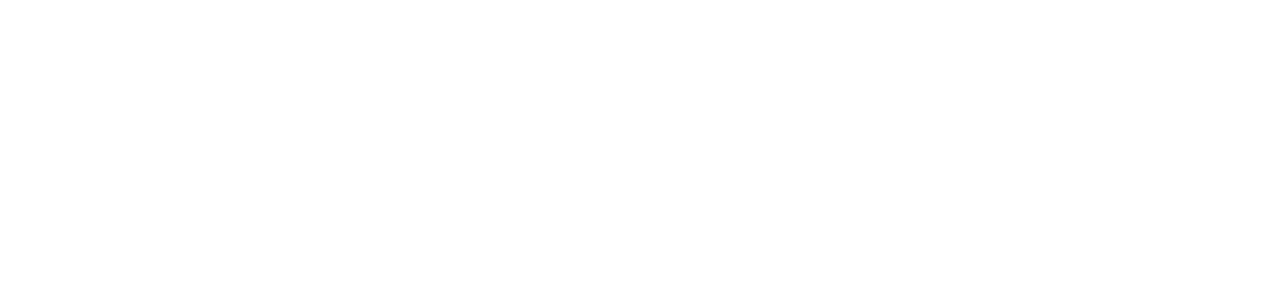
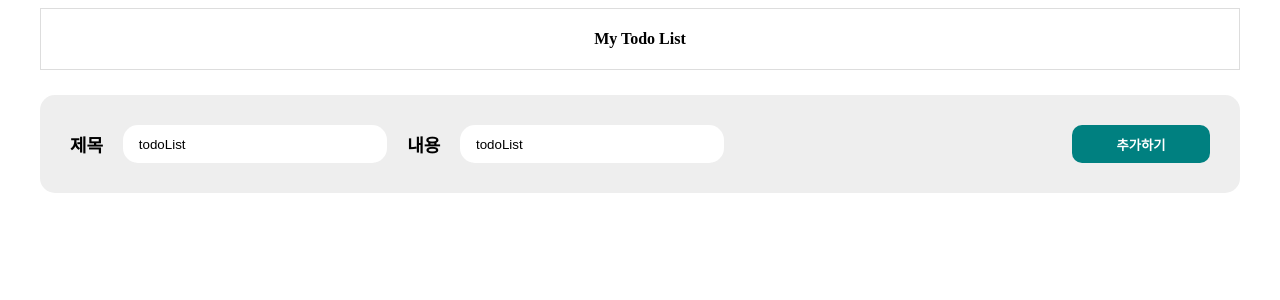
Before and after one commit to ddooo00/sparta-react-week2-hw, a React (Create React App) app: page / in a window 1280 px wide. Shown: the top 300 px of the page. Built offline with nearby package versions, Linux system fonts and the light colour scheme.

Commit message:
화면에 뜨긴 뜸.. 레이아웃헤더만

```diff
--- a/src/App.jsx
+++ b/src/App.jsx
@@ -3,9 +3,7 @@
 import React from "react";
 
 function App() {
-  return;
-
-  <Router />;
+  return <Router />;
 }
 
 export default App;
--- a/src/components/Search.jsx
+++ b/src/components/Search.jsx
@@ -1,4 +1,5 @@
 import React, { useState } from "react";
+import { useSelector } from "react";
 import { Link } from "react-router-dom";
 import styled from "styled-components";
 import { useDispatch } from "react-redux";
@@ -6,8 +7,8 @@
 
 function Search() {
   const dispatch = useDispatch();
-  const [title, setTitle] = useState("");
-  const [body, setBody] = useState("");
+  const [title, setTitle] = useState(" todoList");
+  const [body, setBody] = useState(" todoList");
 
   //onChange title
   const titleChangeHandler = (event) => {
--- a/src/pages/Home.jsx
+++ b/src/pages/Home.jsx
@@ -2,14 +2,12 @@
 import Header from "../components/Header";
 import Layout from "../components/Layout";
 import Search from "../components/Search";
-import List from "../components/List";
 
 const Home = () => {
   return (
     <Layout>
       <Header />
       <Search />
-      <List />
     </Layout>
   );
 };
--- a/src/redux/config/configStore.js
+++ b/src/redux/config/configStore.js
@@ -1,6 +1,6 @@
 import { createStore } from "redux";
 import { combineReducers } from "redux";
-import todo from "../modules/todo.js";
+import todo from "../modules/todo";
 
 const rootReducer = combineReducers({
   todo,
--- a/src/redux/modules/todo.js
+++ b/src/redux/modules/todo.js
@@ -34,13 +34,14 @@
       body: "리액트를 배워봅시다",
       isDone: false,
     },
+    ,
+    {
+      id: "2",
+      title: "리덕스",
+      body: "리덕스를 배워봅시다",
+      isDone: false,
+    },
   ],
-  todo: {
-    id: "2",
-    title: "리덕스",
-    body: "리덕스를 배워봅시다",
-    isDone: false,
-  },
 };
 
 // 리듀서
```
